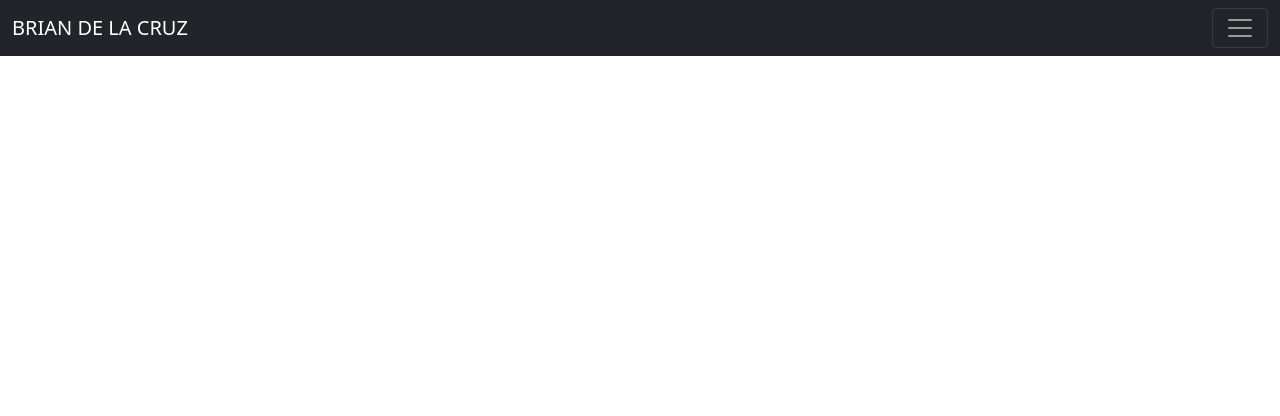
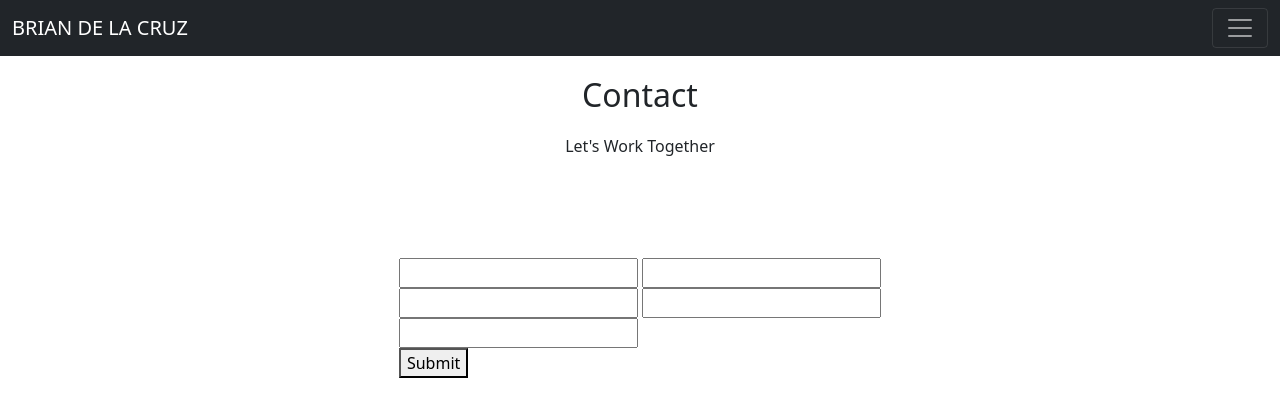
Before and after one commit to b-delacruz/Brian-Delacruz-Portfolio, a plain HTML site: page html/contact.html in a window 1280 px wide. Drawn offline with nearby package versions, Linux system fonts and the light colour scheme.

Commit message:
build contact form

```diff
--- a/css/contact.css
+++ b/css/contact.css
@@ -0,0 +1,13 @@
+#contact,#banner{
+  display: grid;
+  justify-content: center;
+  align-items: center;
+  margin: 20px auto;
+}
+
+#contact-form{
+  display: grid;
+  justify-content: center;
+  align-items: center;
+  margin: 100px auto;
+}
--- a/html/contact.html
+++ b/html/contact.html
@@ -4,11 +4,12 @@
   <meta charset="UTF-8">
   <meta http-equiv="X-UA-Compatible" content="IE=edge">
   <meta name="viewport" content="width=device-width, initial-scale=1.0">
-  <title>Document</title>
+  <title>Contact Me</title>
     <link href="https://cdn.jsdelivr.net/npm/bootstrap@5.1.3/dist/css/bootstrap.min.css" rel="stylesheet" integrity="sha384-1BmE4kWBq78iYhFldvKuhfTAU6auU8tT94WrHftjDbrCEXSU1oBoqyl2QvZ6jIW3" crossorigin="anonymous">
     <link rel="stylesheet" href="/css/style.css">
-    <title>Contact Me</title>
+    <link rel="stylesheet" href="/css/contact.css">
     <script src="https://cdn.jsdelivr.net/npm/bootstrap@5.1.3/dist/js/bootstrap.bundle.min.js" integrity="sha384-ka7Sk0Gln4gmtz2MlQnikT1wXgYsOg+OMhuP+IlRH9sENBO0LRn5q+8nbTov4+1p" crossorigin="anonymous"></script>
+    <script defer src="/js/contact.js"></script>
   </head>
   <body>
 
@@ -42,5 +43,30 @@
 
 <body>
 
+  <h2 id="contact">Contact</h2>
+    <div id="banner">Let's Work Together</div>
+
+  <div id="contact-form">
+    <div id="line1">
+      <input type="text" name="Name" id="name">
+      <input type="text" name="Phone Number" id="number">
+    </div>
+
+
+
+    <div id="line2">
+      <input type="text" name="E-mail" id="email">
+      <input type="text" name="Company" id="company">
+    </div>
+
+
+    <div id="mesg-line">
+      <input type="text" name="Message" id="message">
+    </div>
+
+  <div id="submit">
+    <button>Submit</button>
+  </div>
+</div>
 </body>
 </html>
--- /dev/null
+++ b/js/contact.js
@@ -0,0 +1,5 @@
+
+const nameOf = document.getElementById('name')
+
+
+nameOf.textContent = "Hello"
```
